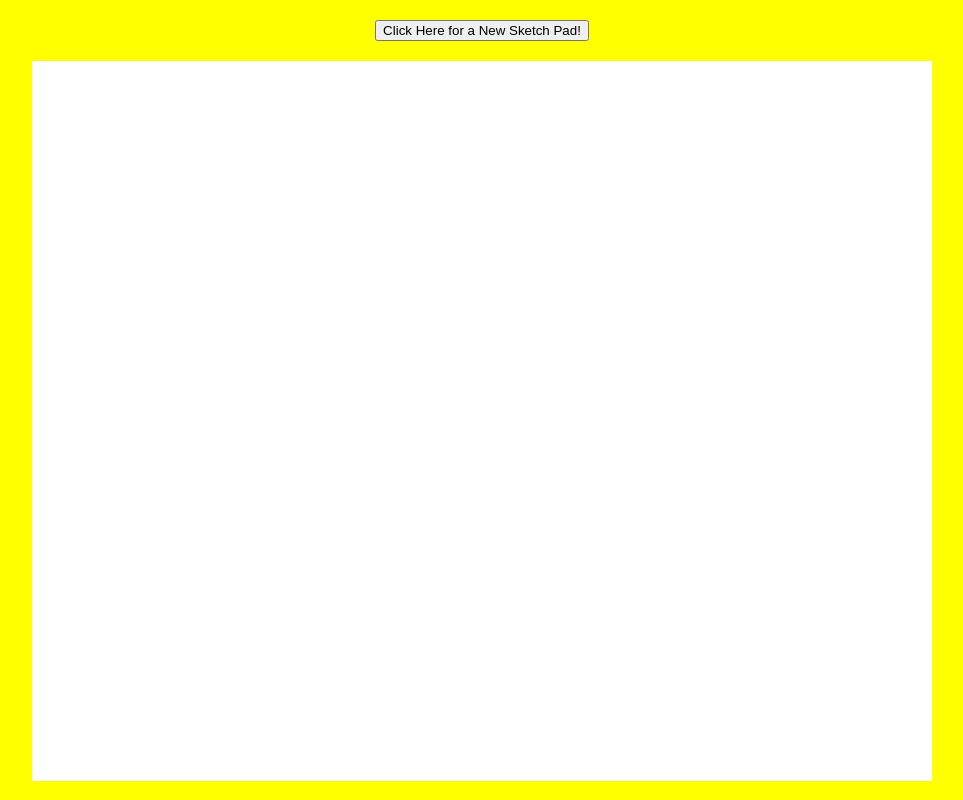
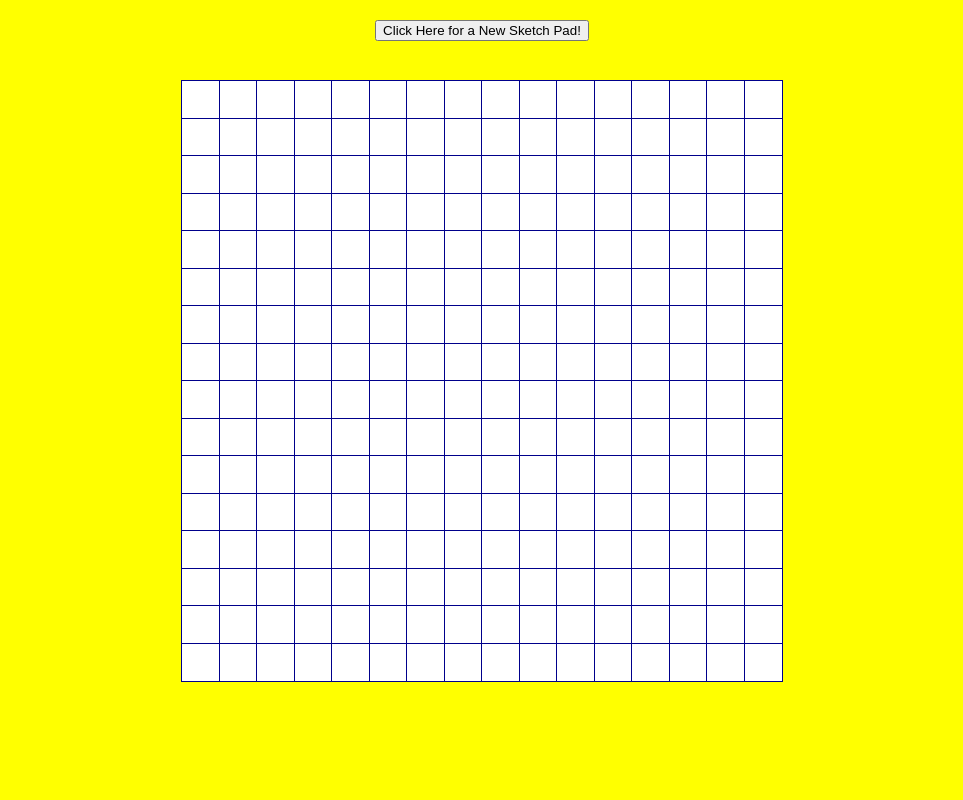
Before and after one commit to ronnoc5991/etch-a-sketch, a plain HTML site: page index.html in a window 1280 px wide. Shown: the whole page, without its empty margins (158-1121 px from the left). Drawn offline with Linux system fonts and the light colour scheme.

Commit message:
done for the day

```diff
--- a/etch.js
+++ b/etch.js
@@ -1,16 +1,20 @@
 const container = document.getElementById("container");
-container.style.cssText = 'display: flex; flex-wrap: wrap; margin: auto; align-items: center; justify-content: center; align-content: center; background: yellow; width: 90%; height: 90%; overflow: none;';
+container.style.cssText = 'display: flex; flex-wrap: wrap; align-items: center; background: yellow; width: 600px; height: 600px; margin: 0 auto;';
 document.getElementById("button").addEventListener('click' , newGrid);
 
 
-for(i=0; i<=255; i++) { //creates initial 256 squares
+let size = 256
+let denominator = ((1/16)*100);
+let i = 0;
+while (i < size) { //creates initial grid
     var square = document.createElement('div'); //creates a div
     square.id = "square" + i; // assigns the id "square(number)" to the div
     square.className = "squares"; //assigns the class name "squares" to the div... gives it a height/size/color
-    square.style.cssText = "height: 6.25%; width: 6.25%; background: white;"
+    square.style.cssText = "height: " + denominator + "%; width: " + denominator + "%; background: white; outline: solid 0.5px darkblue;"
     square.addEventListener('mouseenter',function(){addClassName(this.id);}); //adds event listener on mouse enter and gives the function the id of the hovered on square
     container.appendChild(square); //appends the square to the container
-    }
+    i++
+}
 
 function addClassName(x) { //adds hover classname to the squares
     let id = document.getElementById(x); // stores the id of the hovered square in the variable "id"
@@ -35,7 +39,7 @@ function newGrid() { //removes all squares from the grid...asks for new dimensio
         var square = document.createElement('div'); //creates a div
         square.id = "square" + i; // assigns the id "square(number)" to the div
         square.className = "squares"; //assigns the class name "squares" to the div... gives it a height/size/color
-        square.style.cssText = "height: " + denominator + "%; width: " + denominator + "%; background: white;"
+        square.style.cssText = "height: " + denominator + "%; width: " + denominator + "%; background: white; outline: solid 0.5px darkblue;"
         square.addEventListener('mouseenter',function(){addClassName(this.id);}); //adds event listener on mouse enter and gives the function the id of the hovered on square
         container.appendChild(square); //appends the square to the container
         i++
--- a/index.html
+++ b/index.html
@@ -7,13 +7,17 @@
         background: yellow;
     }
 
+
     #buttondiv{
         display: flex;
         align-items: center;
         justify-content: center;
+        margin: 0px auto 20px auto;
     }
 
     #button{
+        grid-row-start: 1;
+        grid-row-end: 3;
         margin-top: 20;
         margin-bottom: 20;
     }
@@ -26,10 +30,11 @@
 </style>
     <head></head>
     <body>
-        <div id="buttondiv">
-            <button type="button" id="button">Click Here for a New Sketch Pad!</button>
-        </div>
-        <div id = "container"></div>
+            <div id="buttondiv">
+                <button type="button" id="button">Click Here for a New Sketch Pad!</button>
+            </div>
+
+            <div id = "container"></div>
     </body>
     <script src = 'etch.js'></script>
 </html>
```
